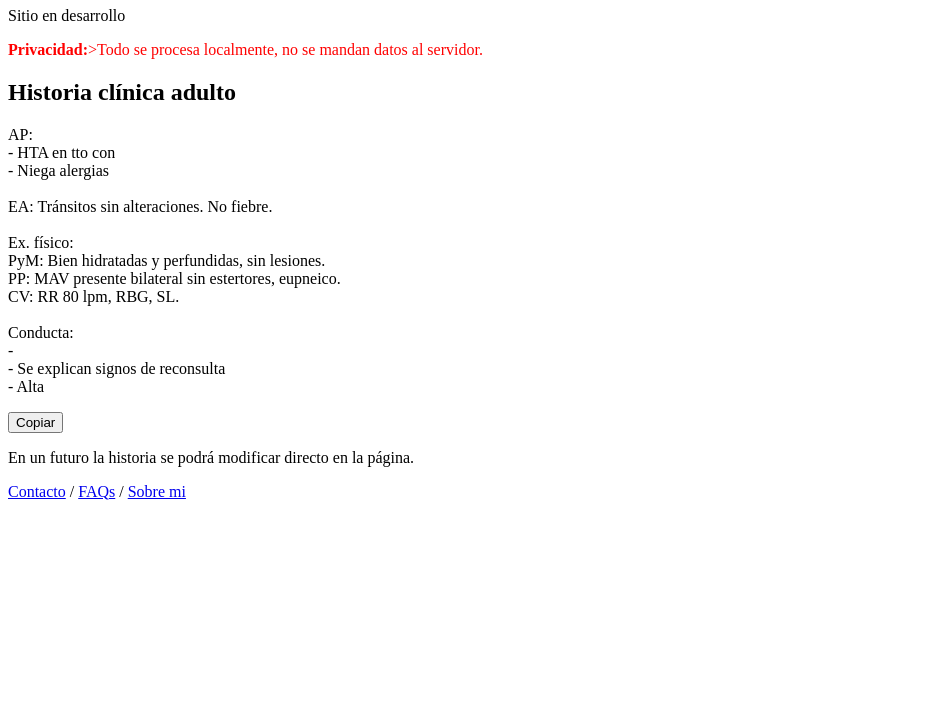
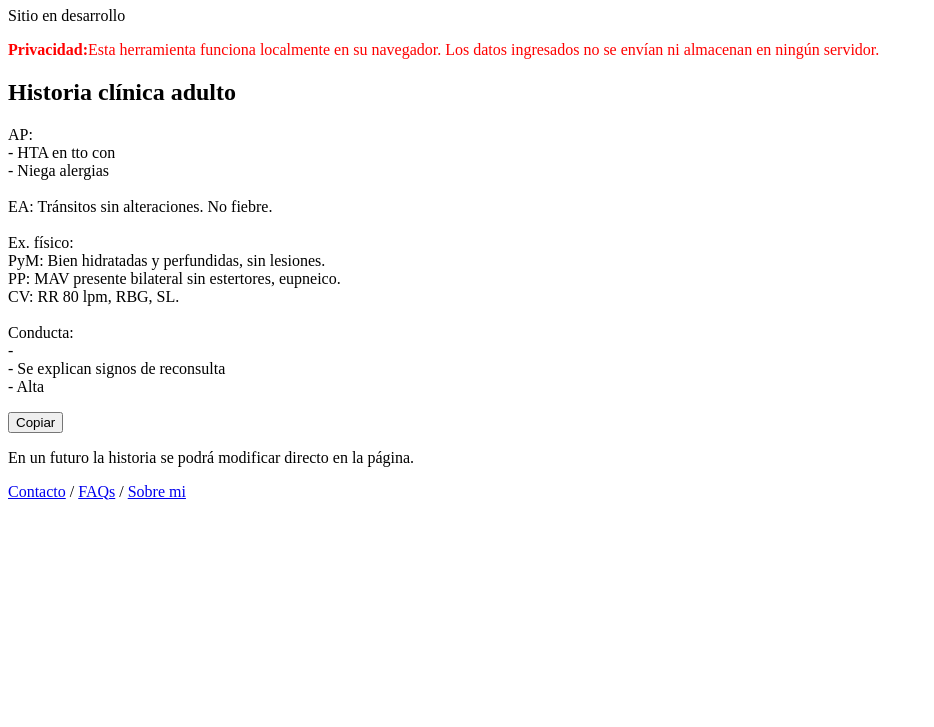
Before and after one commit to santisaralegui/historiafacil, a plain HTML site: page index.html in a window 1280 px wide. Shown: the part 73-800 px from the top of the page, without its empty margins (0-934 px from the left). Drawn offline with Linux system fonts and the light colour scheme.

Commit message:
Ajustar privacidad

```diff
--- a/index.html
+++ b/index.html
@@ -7,7 +7,7 @@
     <header>
         <h1>Historia clínica fácil</h1>
         <p>Sitio en desarrollo</p>
-        <p style="color: red;"><strong>Privacidad:</strong>>Todo se procesa localmente, no se mandan datos al servidor.</p>
+        <p style="color: red;"><strong>Privacidad:</strong>Esta herramienta funciona localmente en su navegador. Los datos ingresados no se envían ni almacenan en ningún servidor.</p>
     </header>
     <body>
         <main>
```
